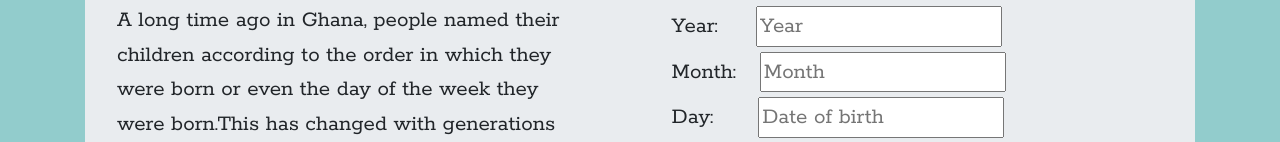
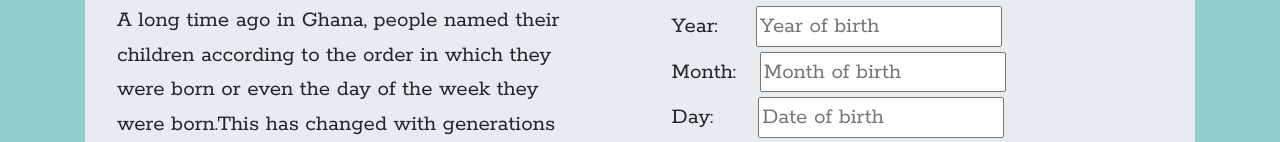
Before and after one commit to margaretwanjiru/AkanNames.github.io, a plain HTML site: page index.html in a window 1280 px wide. Shown: the part 509-651 px from the top of the page. Drawn offline with Linux system fonts and the light colour scheme; a web font is replaced by a local one.

Commit message:
add placeholders in the input forms

```diff
--- a/index.html
+++ b/index.html
@@ -36,21 +36,17 @@
                     <form>
                         <h3><b>CURIOUS?</b></h3>
                         <h3><strong><i>Fill this form to know your Akan name</i></strong></h3>
-                        <!-- <div>
-                            <label for="CC">Century:</label>
-                            <input type="number" id="CC" placeholder="Century" required>
-                        </div> -->
                         <div>
                             <label for="YY">Year:</label>
-                            <input type="number" id="YY" class="year" placeholder="Year " min="1900" required>
+                            <input type="number" id="YY" class="year" placeholder="Year of birth " min="1900" required>
                         </div>
                         <div>
                             <label for="MM">Month:</label>
-                            <input type="number" id="MM" class="month" placeholder="Month " max="12" required>
+                            <input type="number" id="MM" class="month" placeholder="Month of birth "  max="12" required>
                         </div>
                         <div>
                             <label for="DD">Day:</label>
-                            <input type="number" id="DD" class="day" placeholder="Date of birth"  max="31" required>
+                            <input type="number" id="DD" class="day" placeholder="Date of birth"  max="31" width="100%" required>
                         </div>
 
                         <div class="gender">
```
